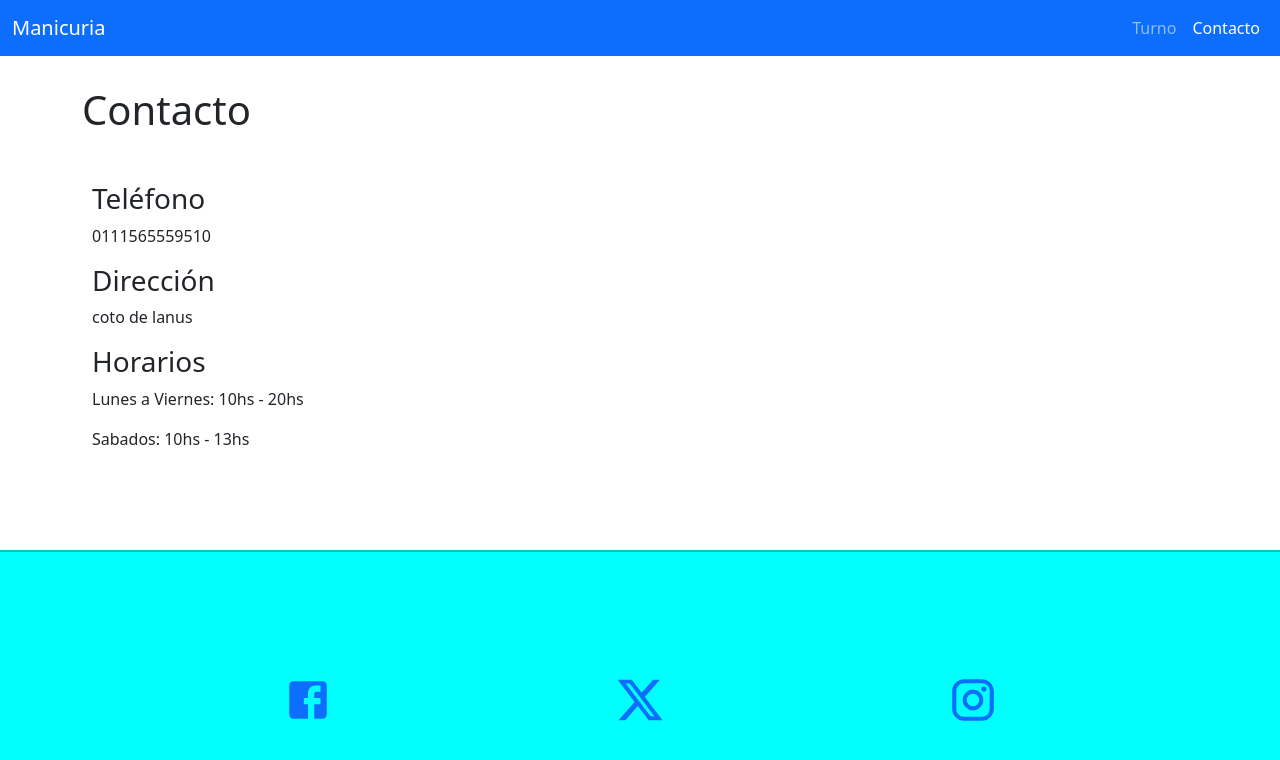
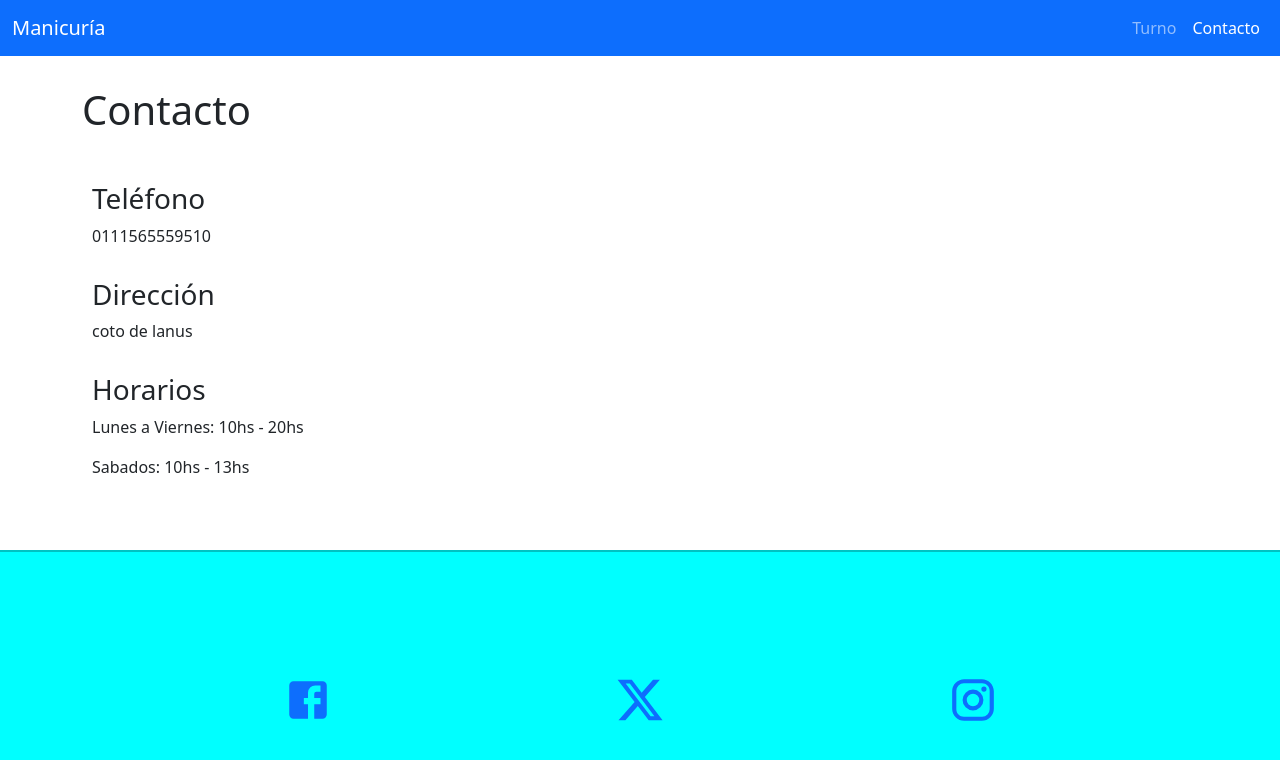
Before and after one commit to Astruc86/manicuria-fe, a React (Vite) app: page /contacto in a window 1280 px wide. Shown: the top 760 px of the page. Built offline with nearby package versions, Linux system fonts and the light colour scheme.

Commit message:
Se borraron comentarios, corrigio ortografia, array de horarios y agregue seguridad al redireccionamiento directo

```diff
--- a/src/components/footer/Footer.css
+++ b/src/components/footer/Footer.css
@@ -5,7 +5,6 @@
 .footer{
         background-color: aqua;
         border-top: 2px solid rgba(0, 0, 0, 0.24);
-        /*  poner footer abajo */
         position: fixed;
         left: 0;
         bottom: 0;
--- a/src/components/footer/Footer.jsx
+++ b/src/components/footer/Footer.jsx
@@ -1,21 +1,23 @@
 import FacebookIcon from '@mui/icons-material/Facebook';
 import XIcon from '@mui/icons-material/X';
 import InstagramIcon from '@mui/icons-material/Instagram';
-import "../footer/footer.css"
-import data from "../../json/empresa.json"
+import "../footer/footer.css";
+import data from "../../json/empresa.json";
 
 export default function Footer() {
   return (
-    <footer className='footer '>
-      <div className="footer-iconos mt-5 d-flex justify-content-evenly ">
-        <a href={data.urlFacebook} target="_blank">
+    <footer className='footer'>
+      <div className="footer-iconos mt-5 d-flex justify-content-evenly">
+        <a href={data.urlFacebook} target="_blank" rel="noopener noreferrer">
           <FacebookIcon className='icono' />
-        </a><a href={data.urlTwitter} target="_blank">
+        </a>
+        <a href={data.urlTwitter} target="_blank" rel="noopener noreferrer">
           <XIcon className='icono' />
-        </a><a href={data.urlInstagram} target="_blank">
+        </a>
+        <a href={data.urlInstagram} target="_blank" rel="noopener noreferrer">
           <InstagramIcon className='icono' />
         </a>
       </div>
-    </footer >
-  )
+    </footer>
+  );
 }
--- a/src/components/informacionContacto/InformacionContacto.jsx
+++ b/src/components/informacionContacto/InformacionContacto.jsx
@@ -1,18 +1,23 @@
-import "./informacionContacto.css"
-import data from "../../json/empresa.json"
+import "./informacionContacto.css";
+import data from "../../json/empresa.json";
+import { useState } from "react";
 
 export const InformacionContacto = () => {
+  const [horario, SetHorario] = useState(data.horarios);
   return (
     <div className="tarjeta">
       <div>
         <h3 className="tituloInformacion">Teléfono</h3>
         <p>{data.telefono}</p>
-        <h3 className="titituloInformaciontulo">Dirección</h3>
+        <h3 className="tituloInformacion">Dirección</h3>
         <p>{data.direccion}</p>
-        <h3 className="titulo">Horarios</h3>
-        <p>{data.horarios[0]}</p>
-        <p>{data.horarios[1]}</p>
+        <h3 className="tituloInformacion">Horarios</h3>
+        <>
+          {horario.map((item, index) => (
+            <p key={index}>{item}</p>
+          ))}
+        </>
       </div>
     </div>
-  )
-}
+  );
+};
--- a/src/components/navbar/Navbar.jsx
+++ b/src/components/navbar/Navbar.jsx
@@ -6,7 +6,7 @@ export const Navbar = () => {
         <div>
             <nav className="navbar navbar-expand-lg bg-primary navbar-dark">
                 <div className="container-fluid">
-                    <NavLink to="/home" className="navbar-brand" href="#">Manicuria</NavLink>
+                    <NavLink to="/home" className="navbar-brand" href="#">Manicuría</NavLink>
                     <button className="navbar-toggler" type="button" data-bs-toggle="collapse" data-bs-target="#navbarNavAltMarkup" aria-controls="navbarNavAltMarkup" aria-expanded="false" aria-label="Toggle navigation">
                         <span className="navbar-toggler-icon"></span>
                     </button>
@@ -21,4 +21,3 @@ export const Navbar = () => {
         </div>
     )
 }
-/*Linea 8 saque el A y le puse el navlink NOSE SI ES TROLL */
```
